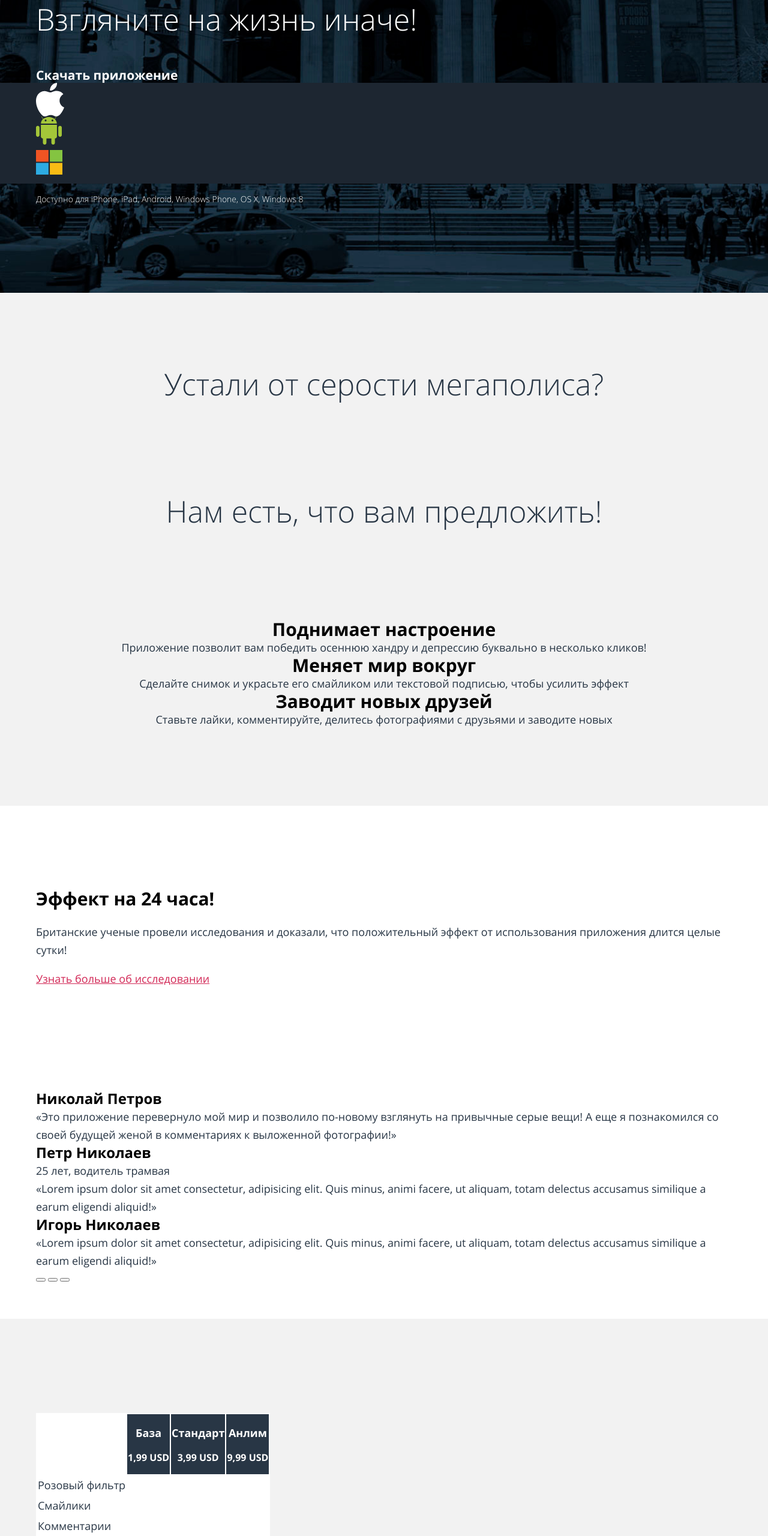
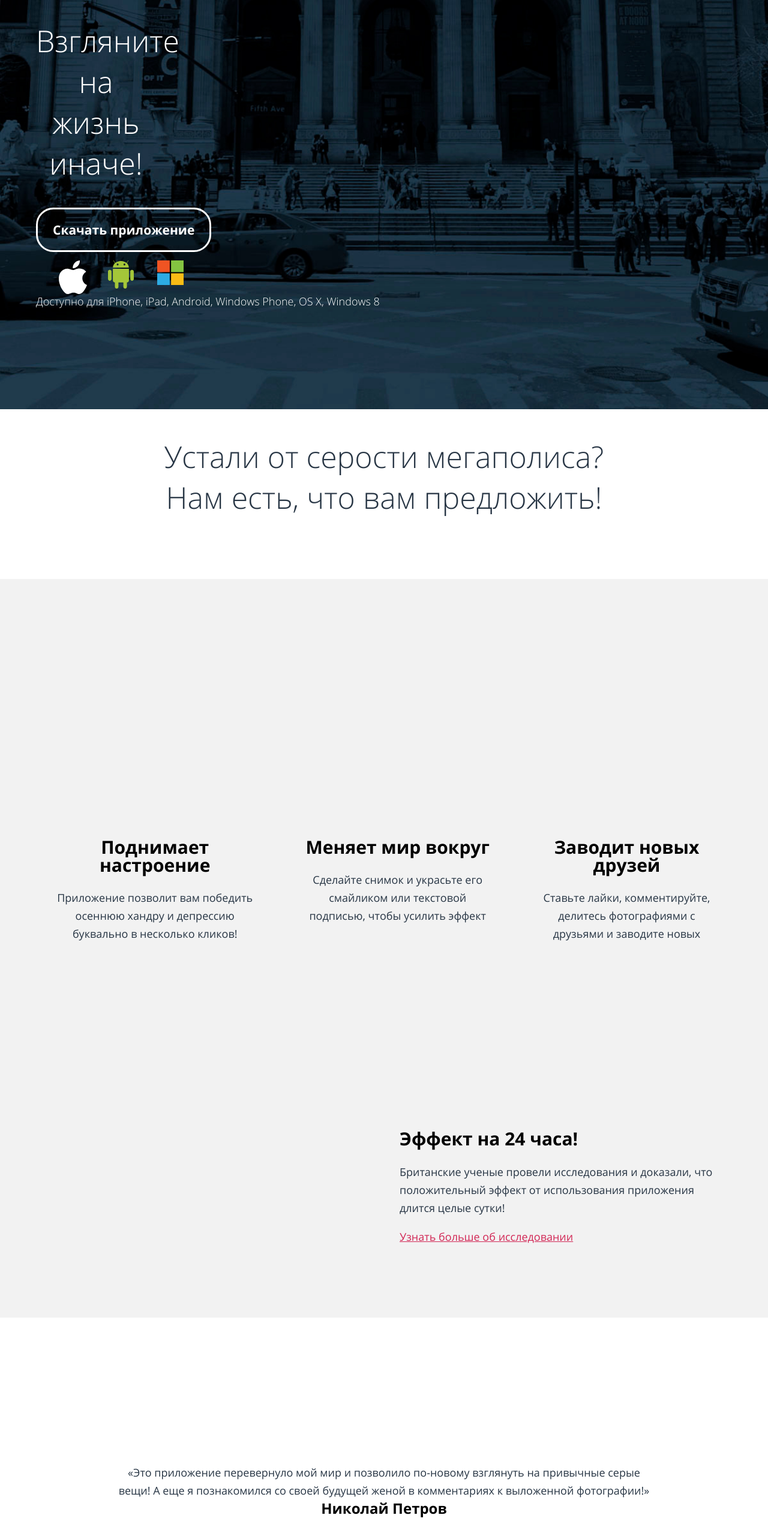
Before and after one commit to Somebody9372/1207045-pink-21, a website: page source/index.html in a window 1280 px wide. Shown: the part 180-2740 px from the top of the page at 60% size. Drawn offline with nearby package versions, Linux system fonts and the light colour scheme; files that its build step writes are made by us from their sources.

Commit message:
верстка сетки главной страницы,с исправлением ошибок

```diff
--- a/source/index.html
+++ b/source/index.html
@@ -36,10 +36,11 @@
     <section class="intro">
       <div class="intro__container container">
         <p class="intro__slogan">Взгляните на жизнь иначе!</p>
+      </div>
+      <div class="intro__wrapper">
+        <div class="intro__container container">
           <a href="#" class="intro__button">Скачать приложение</a>
-      </div>
           <ul class="intro__list">
-        <div class="intro__container container">
             <li class="intro__item">
               <a href="#" class="intro__link">
                 <span class="visually-hidden">Скачать версию приложения для IOS</span>
@@ -55,10 +56,9 @@
                 <span class="visually-hidden">Скачать версию приложения для Windows</span>
               </a>
             </li>
+          </ul>
+          <p class="intro__text">Доступно для iPhone, iPad, Android, Windows Phone, OS X, Windows 8</p>
         </div>
-      </ul>
-      <div class="intro__container container">
-        <p class="intro__text">Доступно для iPhone, iPad, Android, Windows Phone, OS X, Windows 8</p>
       </div>
     </section>
     <!-- По моему с количеством обёрткок это костыль конечно,но как по другому решить проблему с тянущимися фонами? -->
@@ -68,14 +68,17 @@
   <main class="main">
     <h1 class="visually-hidden">Pink - приложение для хранения фотографии</h1>
     <section class="features">
+      <div class="features__top">
         <div class="features__container container">
           <h2 class="visually-hidden">Преимущеста приложения Pink</h2>
           <p class="features__text">Устали от серости мегаполиса?
           </p>
           <p class="features__text">Нам есть, что вам предложить!</p>
         </div>
+      </div>
+
+      <div class="features__container container">
         <ul class="advantages">
-        <div class="features__container container">
           <li class="advantages__item">
             <h3 class="advantages__title">Поднимает настроение</h3>
             <p class="advantages__text">Приложение позволит вам победить осеннюю хандру и депрессию буквально в
@@ -96,19 +99,23 @@
       </div>
     </section>
 
-    <div class="container">
-      <!-- Тут сделал один контейнер для двух секций,что бы уж сосвсем не плодить обёртки -->
     <section class="effect">
+      <div class="effect__container container">
+        <div class="effect__wrapper">
           <h2 class="effect__title">Эффект на 24 часа!</h2>
           <p class="effect__text">Британские ученые провели исследования и доказали, что положительный эффект от
             использования приложения длится целые сутки!</p>
           <a href="#" class="effect__link">Узнать больше об исследовании</a>
+        </div>
+      </div>
     </section>
 
+    <div class="container">
       <section class="reviews">
         <h2 class="visually-hidden">Отзывы о приложении pink</h2>
         <div class="reviews__item">
           <p class="reviews__author">Николай Петров</p>
+          <p class="reviews__info">25 лет, водитель трамвая</p>
           <p class="reviews__text">«Это приложение перевернуло мой мир и позволило по-новому взглянуть на привычные
             серые
             вещи! А еще я познакомился со своей будущей женой в комментариях к выложенной фотографии!»</p>
@@ -123,6 +130,7 @@
 
         <div class="reviews__item">
           <p class="reviews__author">Игорь Николаев</p>
+          <p class="reviews__info">25 лет, водитель трамвая</p>
           <p class="reviews__text">«Lorem ipsum dolor sit amet consectetur, adipisicing elit.
             Quis minus, animi facere, ut aliquam, totam delectus accusamus similique a earum eligendi aliquid!»</p>
         </div>
@@ -143,7 +151,7 @@
         <table class="price__table">
           <thead class="price__thead">
             <tr>
-              <th class="price__rate"></th>
+              <th class="price__rate price__rate--title"></th>
 
               <th class="price__rate">
                 <p class="price__value price__value--top">База</p>
@@ -161,22 +169,50 @@
           </thead>
           <tbody>
             <tr>
-              <td class="price__field">Розовый фильтр</td>
-              <td class="price__field"><span class="visually-hidden">Опция включена в пакет</span></td>
-              <td class="price__field"><span class="visually-hidden">Опция включена в пакет</span></td>
-              <td class="price__field"><span class="visually-hidden">Опция включена в пакет</span></td>
+              <td class="price__field price__field--title">Розовый фильтр</td>
+              <td class="price__field">
+                <p class="price__text price__text--off">Розовый фильтр</p>
+                <span class="visually-hidden">Опция включена в пакет</span>
+              </td>
+              <td class="price__field">
+                <p class="price__text price__text--off">Розовый фильтр</p>
+                <span class="visually-hidden">Опция включена в пакет</span>
+              </td>
+              <td class="price__field">
+                <p class="price__text price__text--off">Розовый фильтр</p>
+                <span class="visually-hidden">Опция включена в пакет</span>
+              </td>
             </tr>
             <tr>
-              <td class="price__field">Смайлики</td>
-              <td class="price__field"><span class="visually-hidden">Опция не включена в пакет</span></td>
-              <td class="price__field"><span class="visually-hidden">Опция включена в пакет</span></td>
-              <td class="price__field"><span class="visually-hidden">Опция включена в пакет</span></td>
+
+              <td class="price__field price__field--title">Смайлики</td>
+              <td class="price__field">
+                <p class="price__text price__text--off">Смайлики</p>
+                <span class="visually-hidden">Опция не включена в пакет</span>
+              </td>
+              <td class="price__field">
+                <p class="price__text price__text--off">Смайлики</p>
+                <span class="visually-hidden">Опция включена в пакет</span>
+              </td>
+              <td class="price__field">
+                <p class="price__text price__text--off">Смайлики</p>
+                <span class="visually-hidden">Опция включена в пакет</span>
+              </td>
             </tr>
             <tr>
-              <td class="price__field">Комментарии</td>
-              <td class="price__field"><span class="visually-hidden">Опция не включена в пакет</span></td>
-              <td class="price__field"><span class="visually-hidden">Опция не включена в пакет</span></td>
-              <td class="price__field"><span class="visually-hidden">Опция включена в пакет</span></td>
+              <td class="price__field price__field--title">Комментарии</td>
+              <td class="price__field">
+                <p class="price__text price__text--off">Комментарии</p>
+                <span class="visually-hidden">Опция не включена в пакет</span>
+              </td>
+              <td class="price__field">
+                <p class="price__text price__text--off">Комментарии</p>
+                <span class="visually-hidden">Опция не включена в пакет</span>
+              </td>
+              <td class="price__field">
+                <p class="price__text price__text--off">Комментарии</p>
+                <span class="visually-hidden">Опция включена в пакет</span>
+              </td>
             </tr>
           </tbody>
         </table>
@@ -186,21 +222,33 @@
     <section class="contacts">
       <div class="contacts__container container">
         <h2 class="visually-hidden">Контакты</h2>
-        <p class="contacts__intro-text">Остались вопросы?</p>
-        <p class="contacts__intro-text">Свяжитесь с нами!</p>
+        <!-- <p class="contacts__intro-text">Остались вопросы?</p>
+        <p class="contacts__intro-text">Свяжитесь с нами!</p> -->
 
+        <p class="contacts__intro-text">Остались вопросы?<br>
+          Свяжитесь с нами!</p>
+
+        <ul class="contacts__list">
+
+          <li class="contacts__item">
             <p class="contacts__text">
               Звоните:
             </p>
             <a class="contacts__link">
               +7 (812) 555-66-66
             </a>
+          </li>
+
+          <li class="contacts__item">
             <p class="contacts__text">
               Пишите:
             </p>
             <a class="contacts__link">
               mail@htmlacademy.ru
             </a>
+          </li>
+
+          <li class="contacts__item">
             <p class="contacts__text">
               Приезжайте в гости:
             </p>
@@ -208,6 +256,8 @@
               ул. Большая
               Конюшенная, 19/8
             </a>
+          </li>
+        </ul>
       </div>
     </section>
     <section class="map">
--- a/source/sass/blocks/advantages.scss
+++ b/source/sass/blocks/advantages.scss
@@ -9,12 +9,44 @@
   @media (min-width: $tablet-width) {
     padding-top: 76px;
     padding-bottom: 49px;
+
+    text-align: left;
+
+    width: 310px;
+    margin-left: auto;
   }
 
   @media (min-width: $desktop-width) {
     padding-bottom: 59px;
+
+    display: flex;
+    width: auto;
+    margin-left: 0;
+
+    padding-left: 24px;
+    padding-right: 24px;
+    padding-top: 432px;
   }
 }
+
+.advantages__item {
+
+  @media (min-width: $desktop-width) {
+    text-align: center;
+
+    margin-right: 68px;
+  }
+
+  &:last-of-type {
+    padding-bottom: 325px;
+
+    @media (min-width: $tablet-width) {
+      padding-bottom: 0px;
+      margin-right: 0;
+    }
+  }
+}
+
 
 .advantages__title {
   margin: 0;
@@ -23,6 +55,8 @@
   font-size: 18px;
   line-height: 24px;
   color: $color-black;
+
+  margin-bottom: 24px;
 
   @media (min-width: $desktop-width) {
     font-size: 30px;
@@ -37,6 +71,8 @@
   line-height: 24px;
   color: $color-blue-600;
 
+  margin-bottom: 43px;
+
   @media (min-width: $desktop-width) {
     font-size: 18px;
     line-height: 30px;
--- a/source/sass/blocks/contacts.scss
+++ b/source/sass/blocks/contacts.scss
@@ -12,13 +12,30 @@
   }
 }
 
+.contacts__list {
+  list-style: none;
+  padding: 0;
+
+  display: flex;
+  flex-direction: column;
+  flex-wrap: wrap;
+
+  @media (min-width: $tablet-width) {
+    flex-direction: row;
+    justify-content: space-around;
+  }
+}
+
 .contacts__intro-text {
   margin: 0;
+  margin-bottom: 45px;
 
   font-weight: 300;
   font-size: 24px;
   line-height: 29px;
   color: $color-blue-600;
+
+  text-align: center;
 
   @media (min-width: $tablet-width) {
     font-size: 40px;
@@ -38,6 +55,9 @@
   font-size: 18px;
   line-height: 25px;
   color: $color-blue-600;
+
+  text-align: center;
+  margin-bottom: 13px;
 }
 
 .contacts__link {
@@ -45,4 +65,8 @@
   font-size: 24px;
   line-height: 33px;
   color: $color-red;
+
+  text-align: center;
+
+  margin-bottom: 30px;
 }
--- a/source/sass/blocks/effect.scss
+++ b/source/sass/blocks/effect.scss
@@ -10,6 +10,21 @@
   @media (min-width: $desktop-width) {
     padding-top: 115px;
     padding-bottom: 120px;
+
+    background-color: $color-beige-100;
+  }
+}
+
+.effect__wrapper {
+
+  @media (min-width: $tablet-width) {
+    max-width: 310px;
+    margin-left: auto;
+  }
+
+  @media (min-width: $desktop-width) {
+    max-width: 534px;
+    margin-right: 20px;
   }
 }
 
--- a/source/sass/blocks/features.scss
+++ b/source/sass/blocks/features.scss
@@ -1,10 +1,16 @@
 .features {
   background-color: $color-beige-100;
 
-  padding-top: 46px;
   padding-bottom: 70px;
 
   text-align: center;
+}
+
+.features__top {
+  background-color: $color-white;
+
+  padding-top: 45px;
+  padding-bottom: 30px;
 }
 
 .features__text {
@@ -15,19 +21,28 @@
   line-height: 29px;
   color: $color-blue-600;
 
+  margin-bottom: 40px;
+
   @media (min-width: $tablet-width) {
     font-size: 40px;
     line-height: 54px;
 
-    padding-top: 58px;
-    padding-bottom: 46px;
+    margin-bottom: 0;
+
+    &:nth-of-type(2) {
+      padding-left: 20px;
+      padding-right: 20px;
+    }
   }
 
   @media (min-width: $desktop-width) {
     font-size: 50px;
     line-height: 68px;
 
-    padding-top: 72px;
     padding-bottom: 72px;
+
+    &:first-of-type {
+      padding-bottom: 0;
+    }
   }
 }
--- a/source/sass/blocks/header.scss
+++ b/source/sass/blocks/header.scss
@@ -9,7 +9,7 @@
   position: relative;
 
   @media (min-width: $tablet-width) {
-    background-image: url("../img/intro-tablet.png");
+    background-image: url("../img/header-tablet.png");
   }
 
   @media (min-width: $desktop-width) {
@@ -36,5 +36,3 @@
 
   padding-top: 36px;
 }
-// Может быть тут следует отделить этот текст в отдельный бэм-блок,что бы не повторять стили?
-// Только тогда нужно будет задавать хэдеру модификаторы,и стилизовать через вложенность в них,т.к. на бОльшей ширине экрана стили будут уже разные
--- a/source/sass/blocks/intro.scss
+++ b/source/sass/blocks/intro.scss
@@ -1,6 +1,5 @@
 .intro {
   padding-top: 29px;
-  padding-bottom: 29px;
 
   @media (min-width: $tablet-width) {
     padding-top: 102px;
@@ -18,9 +17,18 @@
   font-size: 24px;
   line-height: 29px;
 
+  margin: 0;
+  padding-bottom: 320px;
+  text-align: center;
+
   @media (min-width: $tablet-width) {
     font-size: 40px;
     line-height: 48px;
+
+    padding-bottom: 40px;
+    margin-right: auto;
+
+    max-width: 200px;
   }
 
   @media (min-width: $desktop-width) {
@@ -38,6 +46,14 @@
 
   color: $color-white;
 
+  border: 3px solid $color-white;
+  border-radius: 29px;
+
+  padding-left: 25px;
+  padding-right: 25px;
+  padding-top: 20px;
+  padding-bottom: 20px;
+
   @media (min-width: $tablet-width) {
     font-size: 18px;
     line-height: 18px;
@@ -48,17 +64,38 @@
   }
 }
 
+.intro__wrapper {
+  background-color: $color-blue-700;
+  padding-top: 28px;
+  padding-bottom: 38px;
+
+  @media (min-width: $tablet-width) {
+    background-color: transparent;
+  }
+}
+
 .intro__list {
   list-style: none;
   margin: 0;
   padding: 0;
 
-  background-color: $color-blue-700;
+  display: flex;
+  align-items: center;
+
+  padding-left: 38px;
+  padding-right: 38px;
+  margin-top: 38px;
 }
 
 .intro__item {
   width: 47px;
   height: 56px;
+
+  margin-right: 35px;
+
+  &:last-child {
+    margin-right: 0;
+  }
 
   background-image: url("../img/icons/apple-logo.svg");
   background-repeat: no-repeat;
@@ -76,4 +113,15 @@
   font-weight: 300;
   font-size: 14px;
   line-height: 24px;
+
+  margin: 0;
+
+  text-align: center;
+
+  @media (min-width: $tablet-width) {
+    font-size: 18px;
+
+    text-align: left;
+    padding-right: 300px;
+  }
 }
--- a/source/sass/blocks/nav.scss
+++ b/source/sass/blocks/nav.scss
@@ -7,16 +7,31 @@
 }
 
 .nav__wrapper {
+  margin: 0 auto;
+
   @media (min-width: $desktop-width) {
     display: flex;
+    justify-content: space-between;
+    align-items: center;
+    flex-wrap: wrap;
 
     padding-left: 130px;
     padding-right: 130px;
+
+    min-height: 110px;
   }
 }
 
 .nav__img {
+  display: block;
+  padding-top: 23px;
+  padding-bottom: 23px;
+
   border-bottom: 1px solid $color-black;
+
+  @media (min-width: $desktop-width) {
+    border-bottom: none;
+  }
 }
 
 .nav__menu {
@@ -30,13 +45,10 @@
   line-height: 32px;
   text-transform: uppercase;
 
-  // background-color: $color-blue-600;
-
   display: flex;
   flex-direction: column;
   text-align: center;
 
-  position: relative;
   width: 100%;
 
   @media (min-width: $tablet-width) {
@@ -51,16 +63,28 @@
     text-transform: none;
 
     flex-direction: row;
+    width: auto;
   }
 }
 
-// .nav__item {
-//   padding-top: 15px;
-//   padding-bottom: 15px;
+.nav__item {
+  padding-top: 15px;
+  padding-bottom: 15px;
 
-//   border-top: 1px solid #485461;
-//   border-bottom: 1px solid $color-black;
-// }
+  border-top: 1px solid #485461;
+  border-bottom: 1px solid $color-black;
+
+  @media (min-width: $desktop-width) {
+    margin-right: 79px;
+
+    border-bottom: none;
+    border-top: none;
+
+    &:last-child {
+      margin-right: 0;
+    }
+  }
+}
 
 .nav__link {
   text-decoration: none;
--- a/source/sass/blocks/price.scss
+++ b/source/sass/blocks/price.scss
@@ -18,6 +18,15 @@
 
 .price__table {
   background-color: $color-white;
+  border-collapse: collapse;
+
+  width: 300%;
+  transform: translateX(-33.3%);
+
+  @media (min-width: $tablet-width) {
+    width: 100%;
+    transform: none;
+  }
 }
 
 .price__rate {
@@ -25,7 +34,7 @@
   color: $color-white;
 
   &:first-of-type {
-    background-color: $color-white;
+    background-color: $color-beige-100;
   }
 }
 
@@ -40,12 +49,33 @@
   }
 }
 
+.price__value--bottom {
+  font-weight: 300;
+}
+
 .price__field {
   font-size: 14px;
   line-height: 30px;
   color: $color-blue-600;
 
+  border: 2px solid $color-beige-200;
+
   @media (min-width: $desktop-width) {
     font-size: 18px;
   }
 }
+
+.price__field--title,
+.price__rate--title {
+  display: none;
+
+  @media (min-width: $tablet-width) {
+    display: table-cell;
+  }
+}
+
+.price__text--off {
+  @media (min-width: $tablet-width) {
+    display: none;
+  }
+}
--- a/source/sass/blocks/reviews.scss
+++ b/source/sass/blocks/reviews.scss
@@ -1,6 +1,27 @@
 .reviews {
   padding-top: 50px;
   padding-bottom: 60px;
+}
+
+.reviews__item {
+  text-align: center;
+  display: flex;
+  flex-direction: column;
+
+  @media (min-width: $desktop-width) {
+    padding-left: 126px;
+    padding-right: 126px;
+
+    padding-top: 193px;
+  }
+
+  &:nth-of-type(2) {
+    display: none;
+  }
+
+  &:nth-of-type(3) {
+    display: none;
+  }
 }
 
 .reviews__author {
@@ -10,6 +31,10 @@
   font-size: 18px;
   line-height: 30px;
   color: $color-black;
+
+  margin-bottom: 30px;
+
+  order: 1;
 
   @media (min-width: $tablet-width) {
     font-size: 20px;
@@ -26,6 +51,8 @@
 
   display: none;
   color: $color-blue-600;
+
+  order: 2;
 
   @media (min-width: $tablet-width) {
     display: block;
```
Lines whose indentation alone changed are shown as unchanged.
